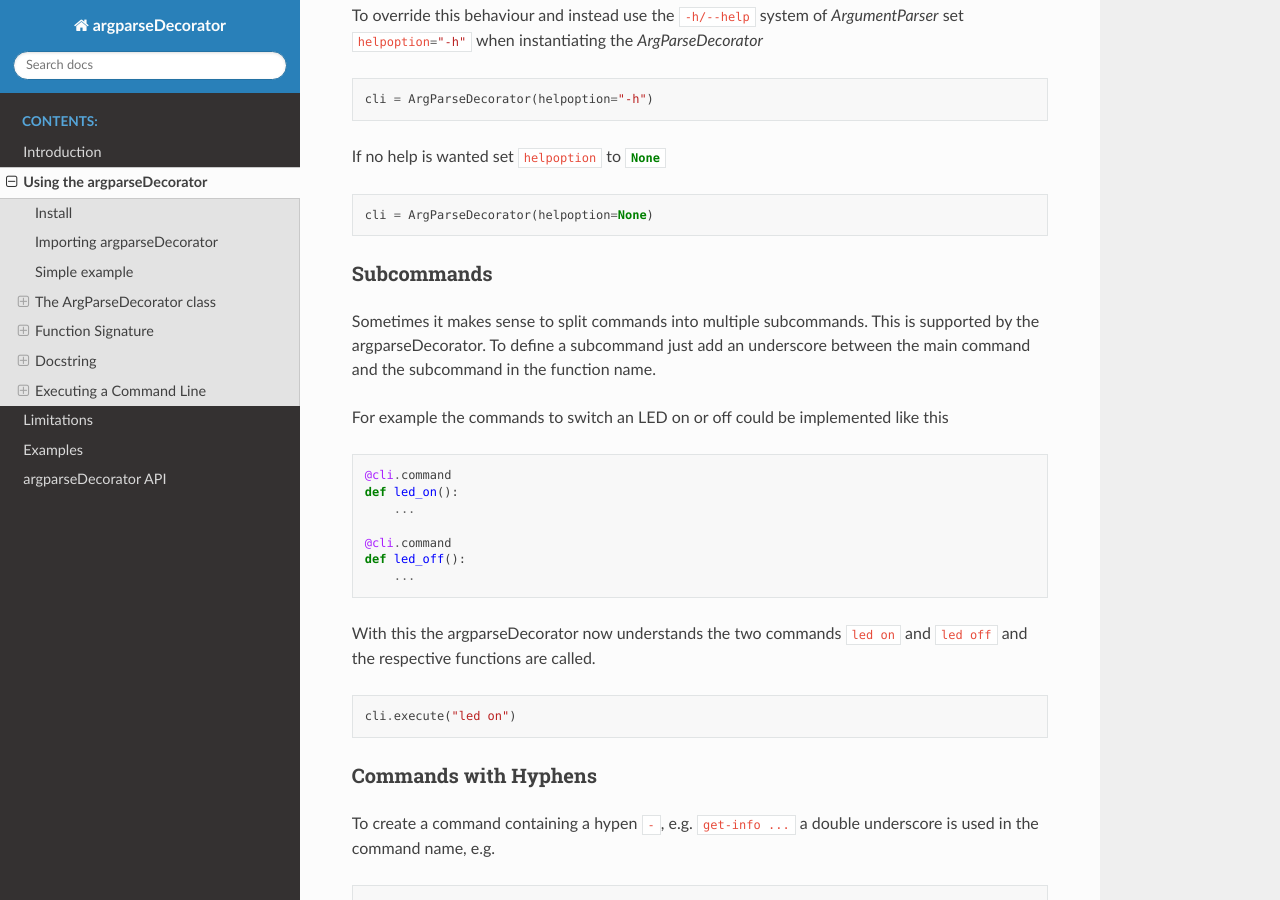
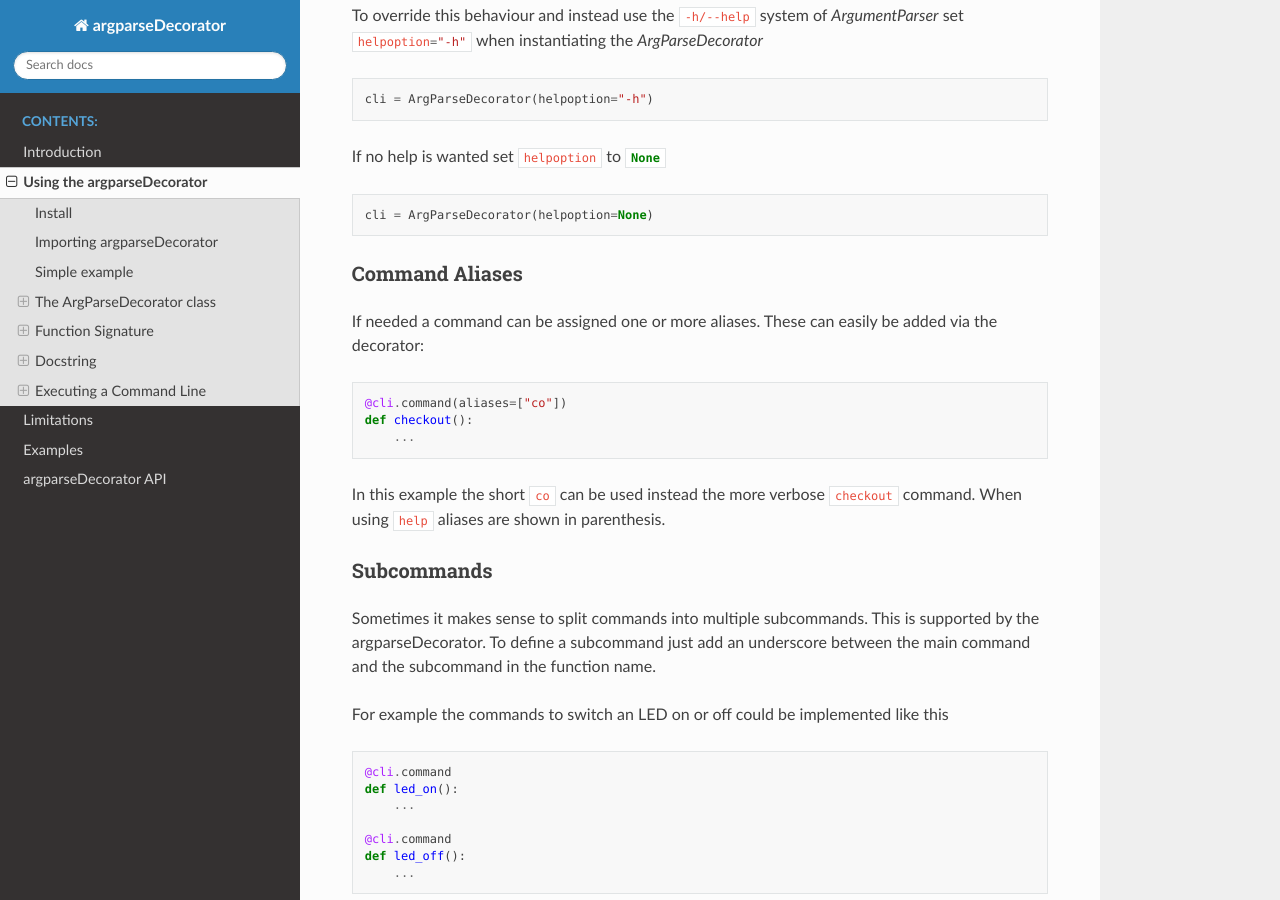
Before and after one commit to innot/argparseDecorator, a Sphinx documentation site: the page built from docs/source/usage.rst, in a window 1280 px wide and 900 px high, scrolled down 2419 px. Built offline with Sphinx 7.4.7 and the Read the Docs theme 2.0.0, drawn with Linux system fonts in a browser that asks for light colours.

Commit message:
Updated Docs

```diff
--- a/docs/source/usage.rst
+++ b/docs/source/usage.rst
@@ -131,6 +131,21 @@ If no help is wanted set ``helpoption`` to :py:`None`
 .. code-block:: python
 
     cli = ArgParseDecorator(helpoption=None)
+
+Command Aliases
++++++++++++++++
+
+If needed a command can be assigned one or more aliases. These can easily be added via the decorator:
+
+.. code-block:: python
+
+    @cli.command(aliases=["co"])
+    def checkout():
+        ...
+
+In this example the short ``co`` can be used instead the more verbose ``checkout`` command.
+When using ``help`` aliases are shown in parenthesis.
+
 
 Subcommands
 +++++++++++
```
